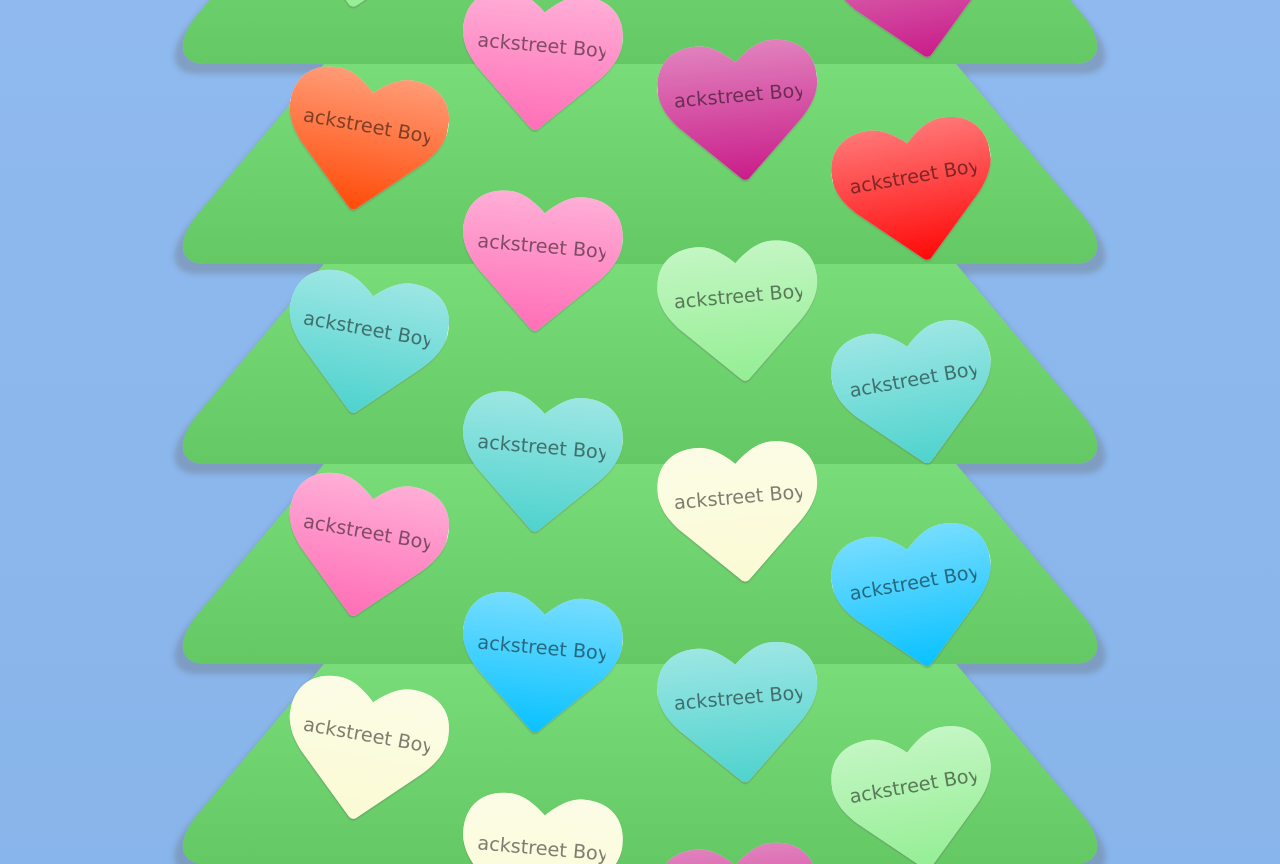
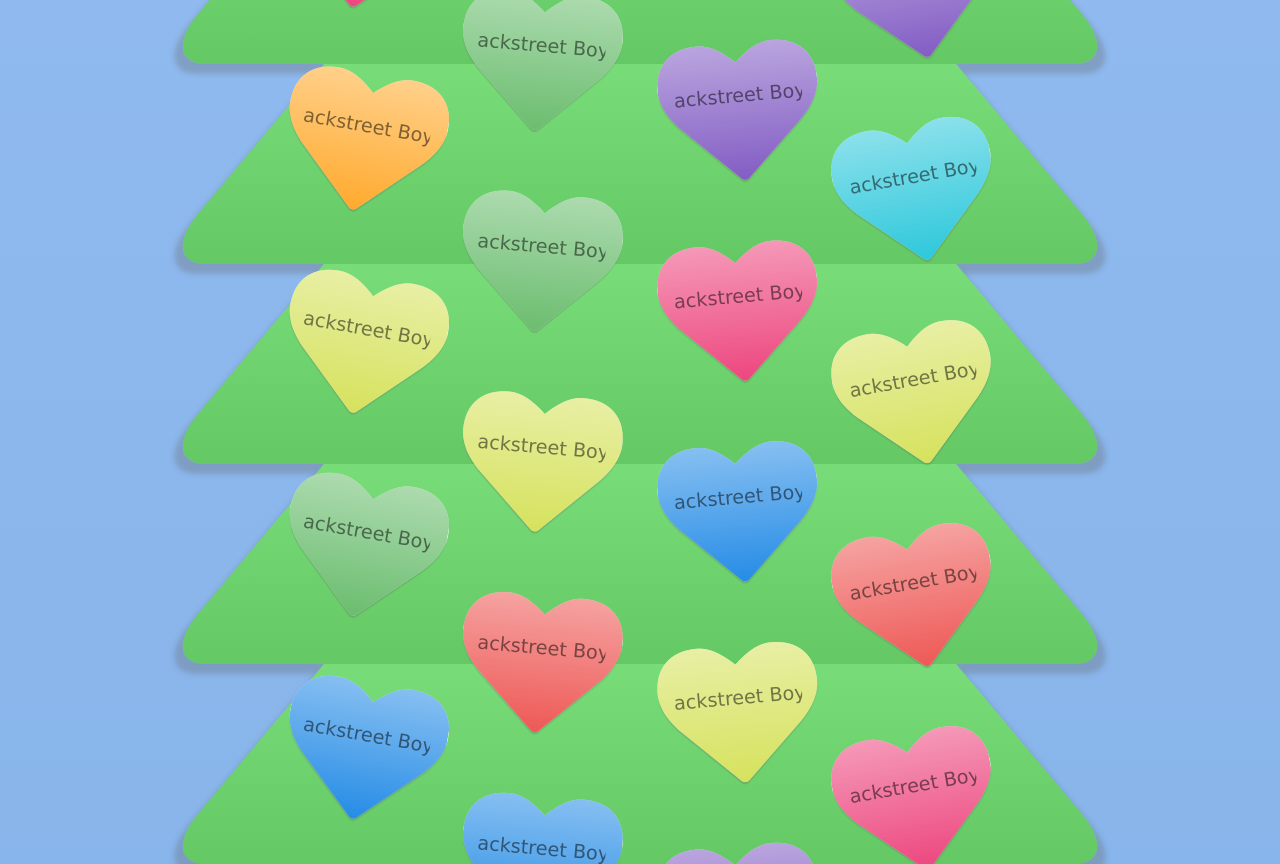
Before and after one commit to Shinerising/Message-Wall, a plain HTML site: page index.html in a window 1280 px wide. Shown: the part 1936-2800 px from the top of the page. Drawn offline with Linux system fonts and the light colour scheme.

Commit message:
Adjust colour pattern

```diff
--- a/index.html
+++ b/index.html
@@ -454,35 +454,35 @@
         }
 
         .color01:before {
-            color: lightgoldenrodyellow;
+            color: rgb(30, 136, 229);
         }
 
         .color02:before {
-            color: mediumvioletred;
+            color: rgb(126, 87, 194);
         }
 
         .color03:before {
-            color: lightgreen;
+            color: rgb(236, 64, 122);
         }
 
         .color04:before {
-            color: deepskyblue;
+            color: rgb(237, 83, 80);
         }
 
         .color05:before {
-            color: orangered;
+            color: rgb(255, 167, 38);
         }
 
         .color06:before {
-            color: mediumturquoise;
+            color: rgb(212, 225, 87);
         }
 
         .color07:before {
-            color: hotpink;
+            color: rgb(102, 187, 106);
         }
 
         .color08:before {
-            color: red;
+            color: rgb(38, 198, 218);
         }
 
         .leaf_main {
```
